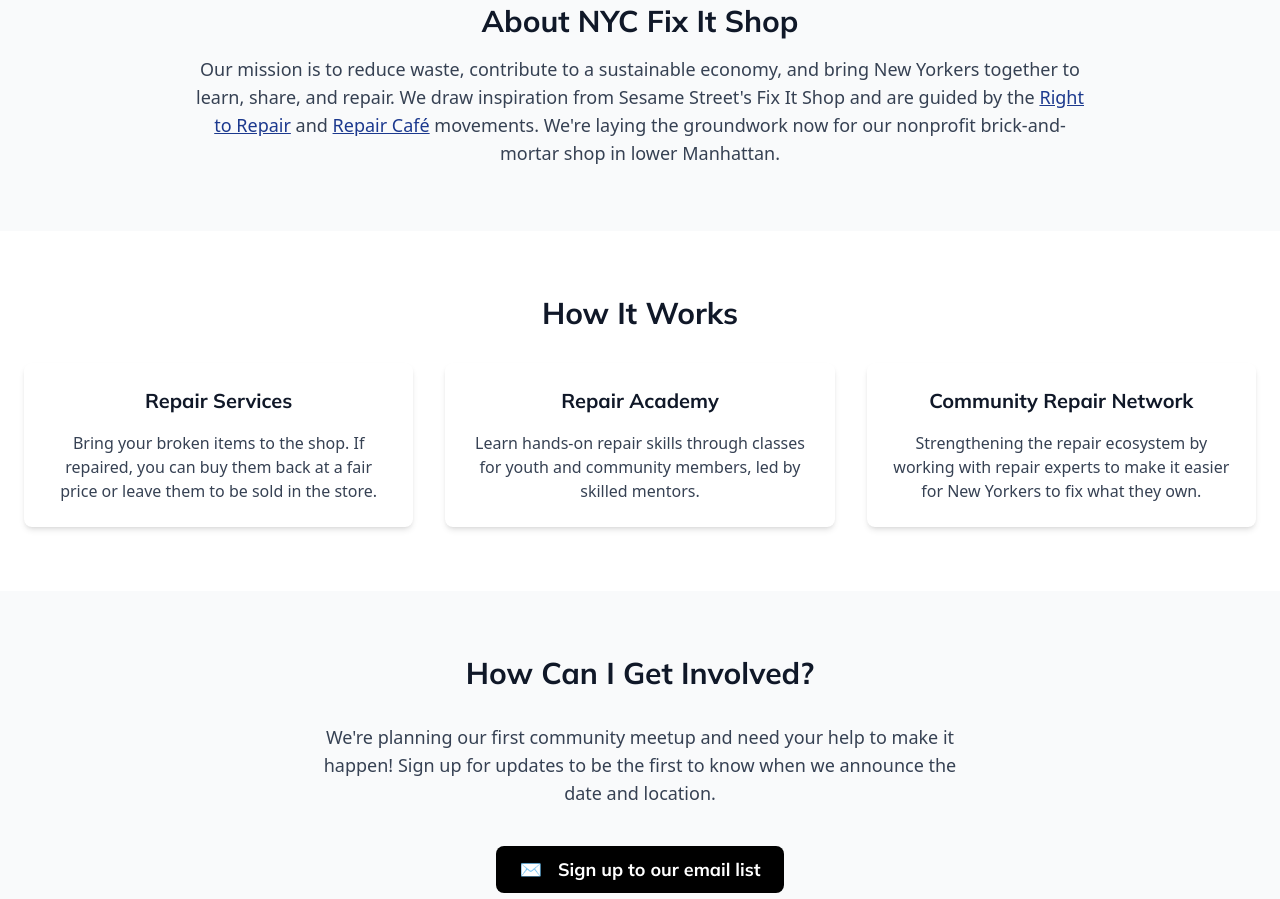
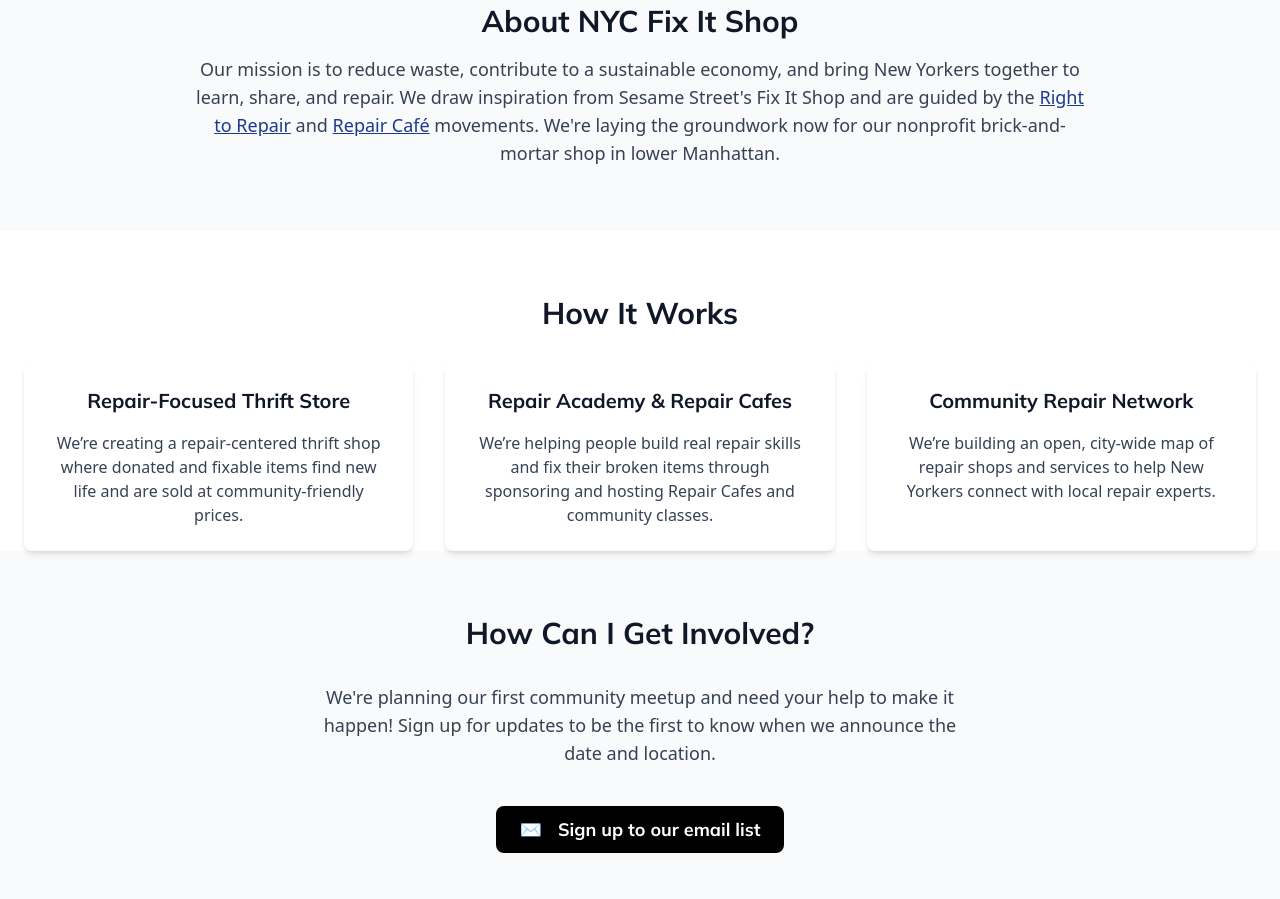
Before and after one commit to jonathan-hooper-osf/nycfixitshop.org, a website: page site/index.html in a window 1280 px wide. Shown: the part 641-1540 px from the top of the page. Drawn offline with Linux system fonts and the light colour scheme.

Commit message:
new how we work section

```diff
--- a/site/index.html
+++ b/site/index.html
@@ -62,7 +62,7 @@
     </section>
 
     <!-- How It Works Section -->
-    <section id="how-it-works" class="py-16">
+    <!-- <section id="how-it-works" class="py-16">
       <div class="max-w-7xl mx-auto px-6 text-center">
         <h2 class="text-3xl mb-8 mulish-700">How It Works</h2>
         <div class="grid grid-cols-1 md:grid-cols-2 lg:grid-cols-3 gap-8">
@@ -82,7 +82,30 @@
           </div>
         </div>
       </div>
-    </section>
+    </section> -->
+
+
+    <section id="how-it-works" class="py-16">
+      <div class="max-w-7xl mx-auto px-6 text-center">
+        <h2 class="text-3xl mb-8 mulish-700">How It Works</h2>
+        <div class="grid grid-cols-1 md:grid-cols-2 lg:grid-cols-3 gap-8">
+          <div class="bg-white p-6 rounded-lg shadow-md">
+            <h3 class="text-xl font-bold mb-4 mulish-700">Repair-Focused Thrift Store</h3>
+            <p class="text-gray-700">We’re creating a repair-centered thrift shop where donated and fixable items find new life and are sold at community-friendly prices.</p>
+          </div>
+          <div class="bg-white p-6 rounded-lg shadow-md">
+            <h3 class="text-xl font-bold mb-4 mulish-700">Repair Academy & Repair Cafes</h3>
+            <p class="text-gray-700">
+              We’re helping people build real repair skills and fix their broken items through sponsoring and hosting Repair Cafes and community classes.
+            </p>          </div>
+          <div class="bg-white p-6 rounded-lg shadow-md">
+            <h3 class="text-xl font-bold mb-4 mulish-700">Community Repair Network</h3>
+            <p class="text-gray-700">
+              We’re building an open, city-wide map of repair shops and services to help New Yorkers connect with local repair experts.
+            </p>
+          </div>
+        </div>
+      </div>
 
     <!-- Get Involved Section -->
     <section id="get-involved" class="bg-gray-50 py-16">
```
